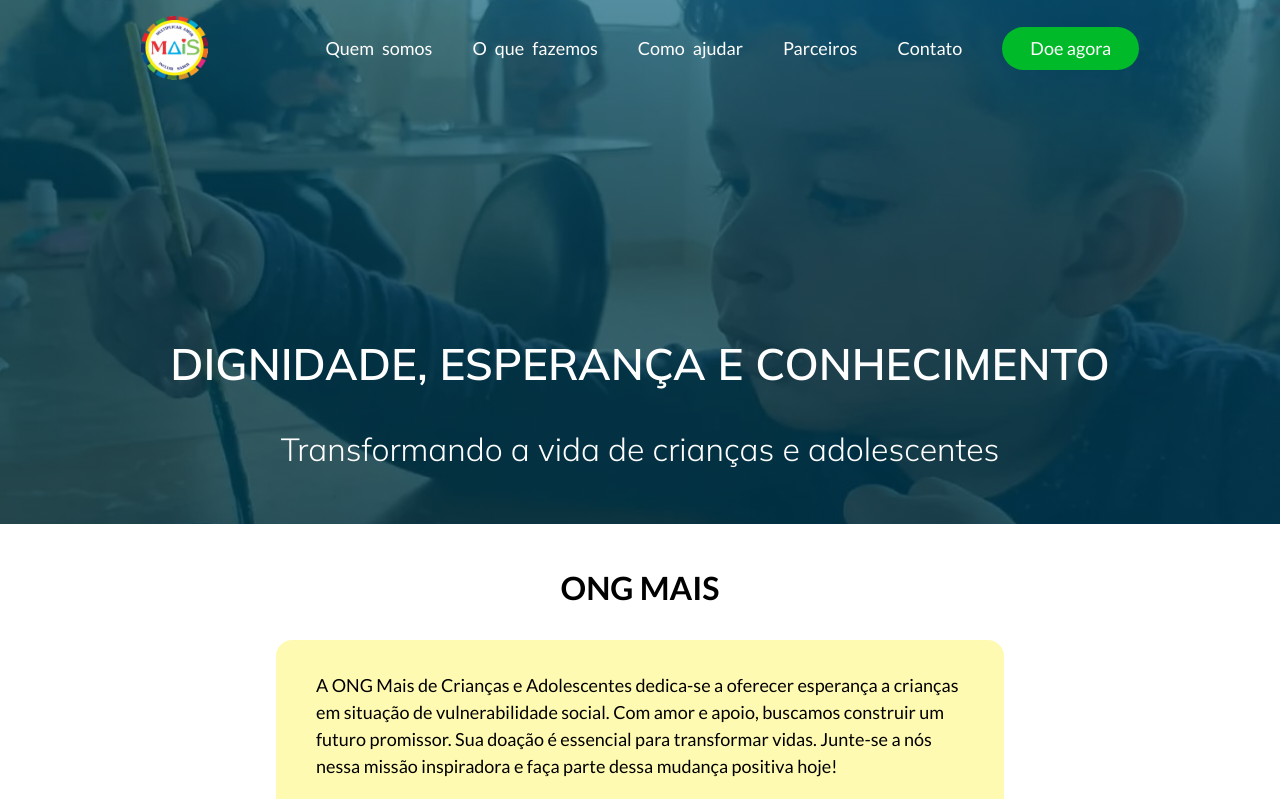
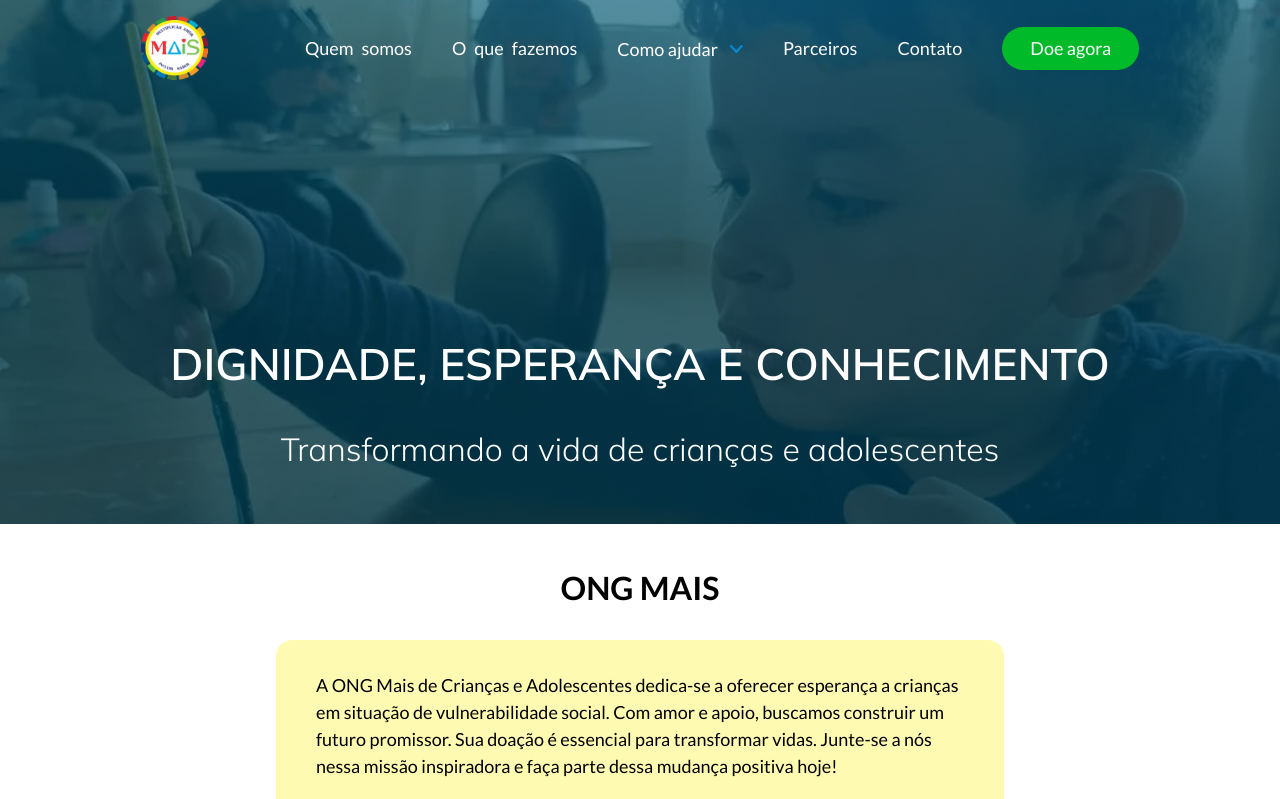
Before and after one commit to ONG-Mais/website-front-end, a Next.js app: page / in a window 1280 px wide. Shown: the top 799 px of the page. Built offline with nearby package versions, Linux system fonts and the light colour scheme.

Commit message:
feat: makes a dropdown menu on the header for mobile and desktop to deal with sublinks

```diff
--- a/src/GlobalComponents/Header/Nav/HamburguerMenu/index.tsx
+++ b/src/GlobalComponents/Header/Nav/HamburguerMenu/index.tsx
@@ -1,26 +1,75 @@
+"use client";
+
 import Image from "next/image";
 import closeIcon from "../../closeHamburguerIcon.svg";
 import { link } from "../../types";
 import Link from "next/link";
 import Button from "@/GlobalComponents/Button";
 import { routes } from "@/app/lib/routes";
+import downArrow from "../../../../assets/icons/selectArrow.svg";
+import { useState } from "react";
 
 type HamburguerProps = {
-  showMenu: boolean;
+  showMobileMenu: boolean;
   links: link[];
   handleMenu(): void;
 };
 
-export default function HamburguerMenu({ showMenu, links, handleMenu }: HamburguerProps) {
+export default function HamburguerMenu({ showMobileMenu, links, handleMenu }: HamburguerProps) {
+  const [showDropdown, setShowDropdown] = useState(false);
+
   return (
     <div
-      className={`hamburguer-menu hidden z-40 ${showMenu ? "sm:flex" : "sm:hidden"}`}
+      className={`hamburguer-menu hidden z-40 ${showMobileMenu ? "sm:flex" : "sm:hidden"}`}
       data-testid="hamburguer-container"
     >
       <div className="modal-bg hidden sm:block bg-neutral-800 opacity-30 fixed top-0 left-0 m-none w-svw h-svh z-0 overflow-hidden" />
-      <div className="mobile-menu hidden sm:bg-neutral-0 sm:absolute sm:top-0 sm:right-0 sm:h-[93vh] sm:w-svw sm:flex rounded-b-3xl">
+      <div
+        className={`mobile-menu hidden sm:bg-neutral-0 sm:absolute sm:top-0 sm:right-0 sm:h-fit sm:pb-8 sm:w-svw sm:flex rounded-b-3xl z-30`}
+      >
         <ul className="text-neutral-900 flex flex-col w-svw justify-start sm:mt-[20vh] sm:ml-px5">
-          {links.map((link) => (
+          {links.map((link) => {
+            if (link.sublinks) {
+              return (
+                <div
+                  key={link.id}
+                  className={`flex flex-col ${showDropdown ? "pb-2" : "border-b border-b-neutral-200 py-5"} `}
+                >
+                  <div
+                    role="button"
+                    tabIndex={0}
+                    id="dorpdown-title"
+                    onClick={() => setShowDropdown((prev) => !prev)}
+                    className="flex w-full justify-between"
+                  >
+                    <p
+                      className={`text-pl font-semibold w-full ${showDropdown && "border-b border-b-neutral-200 py-5"}`}
+                    >
+                      {link.title}
+                    </p>
+                    <Image
+                      src={downArrow}
+                      alt="↓"
+                      className={`${showDropdown && "border-b border-b-neutral-200 py-5 rotate-180"}`}
+                    />
+                  </div>
+                  <div id="dropdown-menu" className={`${showDropdown ? "flex flex-col" : "hidden"}`}>
+                    {link.sublinks.map((sublink) => (
+                      <Link
+                        key={sublink.id}
+                        href={sublink.to}
+                        onClick={() => handleMenu()}
+                        className="text-pm border-b border-b-neutral-200 py-3"
+                      >
+                        {sublink.title}
+                      </Link>
+                    ))}
+                  </div>
+                </div>
+              );
+            }
+            if (link.to) {
+              return (
                 <Link
                   key={link.id}
                   href={link.to}
@@ -29,7 +78,9 @@ export default function HamburguerMenu({ showMenu, links, handleMenu }: Hamburgu
                 >
                   {link.title}
                 </Link>
-          ))}
+              );
+            }
+          })}
           <div className="w-full flex justify-center items-center">
             <Button color="green-light" className="mt-r8" rounded link={routes.donate} size="lg">
               Doe agora
--- a/src/GlobalComponents/Header/Nav/index.tsx
+++ b/src/GlobalComponents/Header/Nav/index.tsx
@@ -9,6 +9,7 @@ import Image from "next/image";
 import hamburguerIcon from "../hamburguerIcon.svg";
 import { handleScroll } from "@/app/lib/handleScroll";
 import { link } from "../types";
+import downArrow from "../../../assets/icons/selectArrow.svg";
 
 export const links: link[] = [
   {
@@ -24,7 +25,23 @@ export const links: link[] = [
   {
     id: 3,
     title: "Como ajudar",
-    to: "/como-ajudar",
+    sublinks: [
+      {
+        id: 1,
+        title: "Doação",
+        to: routes.donate,
+      },
+      {
+        id: 2,
+        title: "Voluntariado",
+        to: routes.volunteer,
+      },
+      {
+        id: 3,
+        title: "Empresa Parceira",
+        to: routes.partnerUp,
+      },
+    ],
   },
   {
     id: 4,
@@ -39,10 +56,11 @@ export const links: link[] = [
 ];
 
 export default function Nav() {
-  const [showMenu, setShowMenu] = useState(false);
+  const [showMobileMenu, setShowMobileMenu] = useState(false);
+  const [showDropdown, setShowDropdown] = useState(false);
 
   function handleMenu() {
-    setShowMenu((prev) => !prev);
+    setShowMobileMenu((prev) => !prev);
     handleScroll();
   }
 
@@ -51,16 +69,55 @@ export default function Nav() {
       <Image
         src={hamburguerIcon}
         alt="menu"
-        className={`sm:block hidden sm:z-50 ${showMenu ? "hidden" : "block"}`}
+        className={`sm:block hidden sm:z-50 ${showMobileMenu ? "hidden" : "block"}`}
         onClick={() => handleMenu()}
         data-testid="hamburguer-icon"
       />
-      {showMenu && <HamburguerMenu {...{ showMenu, handleMenu, links }} />}
-      {links.map((link) => (
-        <Link key={link.id} href={link.to} className="text-pl sm:hidden" style={{ wordSpacing: "0.25em" }}>
-          {link.title}
-        </Link>
-      ))}
+      {showMobileMenu && <HamburguerMenu {...{ showMobileMenu, handleMenu, links }} />}
+      {links.map((link) => {
+        if (link.sublinks) {
+          return (
+            <div
+              key={link.id}
+              className={`flex-col text-pl sm:hidden h-[25px] w-fit items-center relative`}
+              onClick={() => setShowDropdown((prev) => !prev)}
+            >
+              <div className="flex gap-3 items-center ">
+                {link.title}
+                <Image
+                  src={downArrow}
+                  alt="↓"
+                  className={`${showDropdown && "rotate-180"} duration-300 saturate-200`}
+                />
+              </div>
+              <div
+                className={`${
+                  showDropdown
+                    ? " bg-neutral-0 text-neutral-900 text-ps gap-y-3 p-6 visible w-[180px] top-10 -left-7 transition-spacing duration-200 shadow-lg drop-shadow-lg"
+                    : "invisible w-0"
+                } flex flex-col text-neutral-900 `}
+              >
+                {link.sublinks.map((sublink) => (
+                  <Link
+                    href={sublink.to}
+                    key={sublink.id}
+                    className="py-2 px-1 hover:bg-primary-300 transition-bgAndSpacing duration-200 "
+                  >
+                    {sublink.title}
+                  </Link>
+                ))}
+              </div>
+            </div>
+          );
+        }
+        if (link.to) {
+          return (
+            <Link key={link.id} href={link.to} className="text-pl sm:hidden" style={{ wordSpacing: "0.25em" }}>
+              {link.title}
+            </Link>
+          );
+        }
+      })}
       <Button color="green-light" className="px-5 sm:hidden" rounded link={routes.donate}>
         Doe agora
       </Button>
```
Lines whose indentation alone changed are shown as unchanged.
